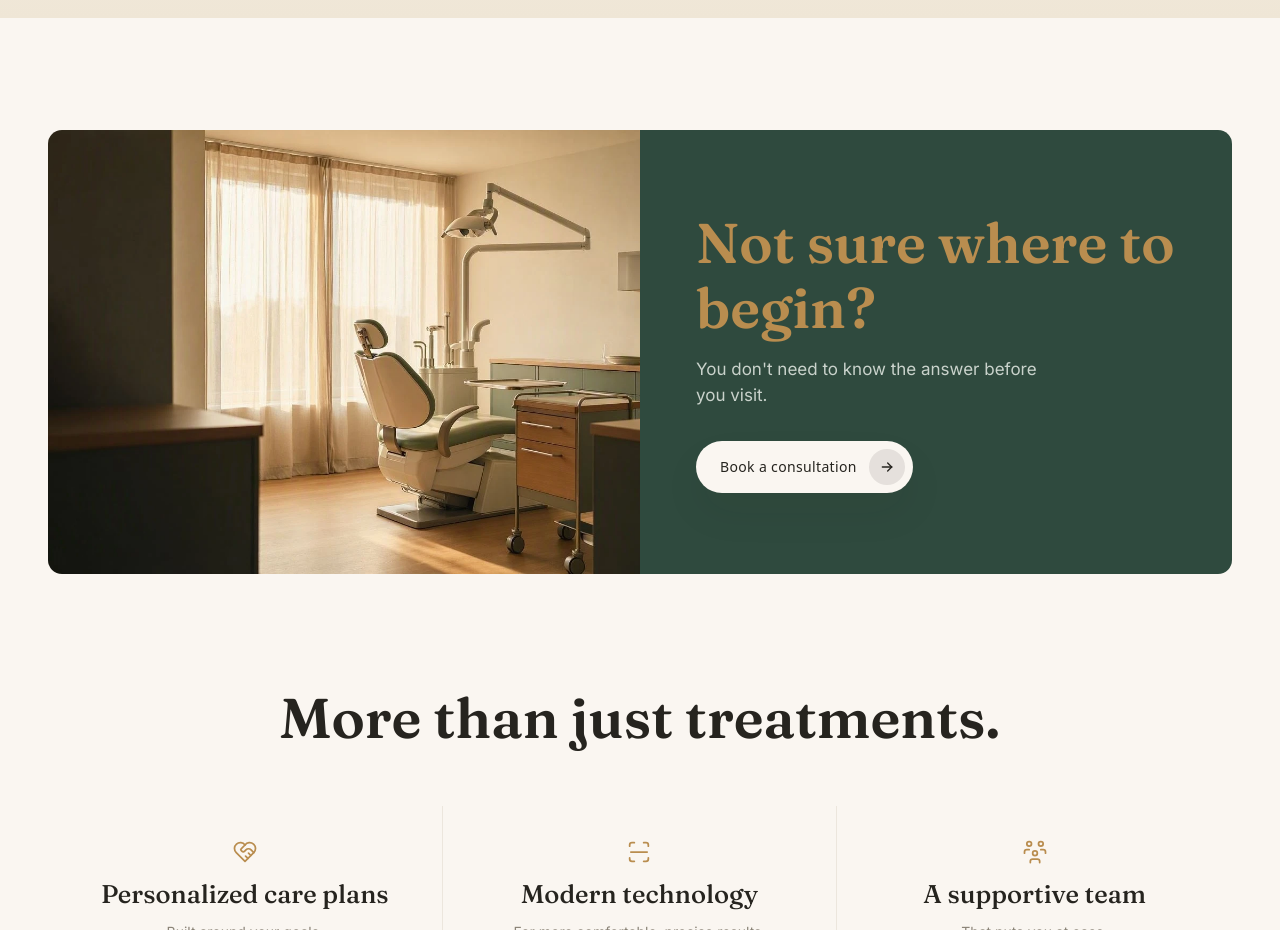
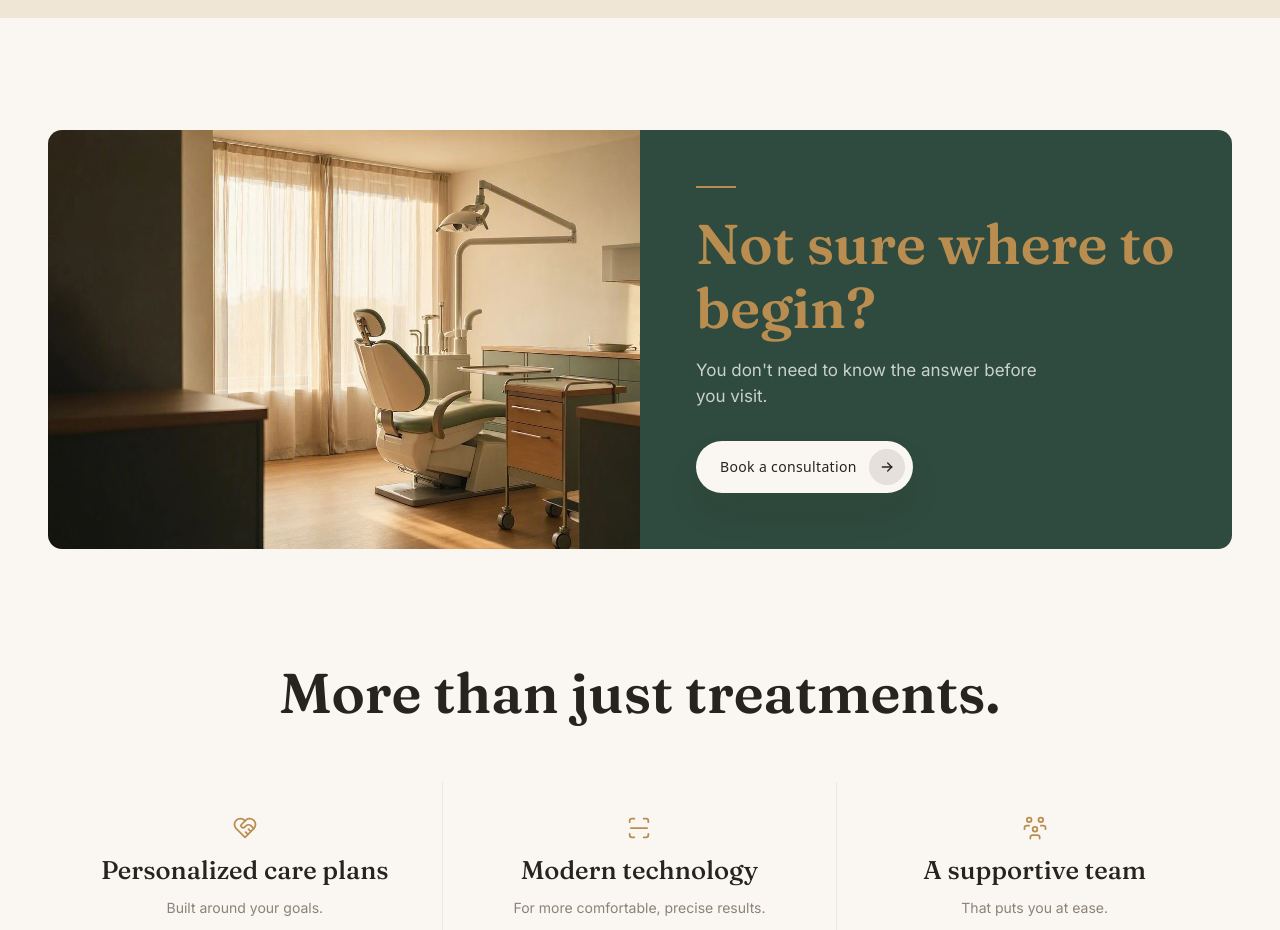
Before and after one commit to SadafNemani/noor-dental-studio, a Next.js app: page /en/your-care in a window 1280 px wide. Shown: the part 1400-2330 px from the top of the page. Built offline with nearby package versions, Linux system fonts and the light colour scheme; a web font is replaced by a local one.

Commit message:
fix: replaced ClosingCTA in your care page with shared component, SplitCTA

```diff
--- a/src/app/[locale]/your-care/page.tsx
+++ b/src/app/[locale]/your-care/page.tsx
@@ -9,9 +9,9 @@ import ScrollCue from "@/components/care/ScrollCue";
 import Footer from "@/components/layout/Footer";
 import SolidNavTrigger from "@/components/layout/SolidNavTrigger";
 import { richText } from "@/lib/richText";
-import ClosingCTA from "@/components/care/ClosingCTA";
 import WhyNoorPillars from "@/components/care/WhyNoorPillars";
 import ClosingBanner from "@/components/care/ClosingBanner";
+import SplitCTA from "@/components/shared/SplitCTA";
 
 export default async function YourCarePage() {
   const t = await getTranslations("yourCare");
@@ -72,7 +72,13 @@ export default async function YourCarePage() {
 
       <section className="pt-20 md:pt-28">
         <Container>
-          <ClosingCTA />
+          <SplitCTA
+            image="/images/care-closing-room.webp"
+            heading={t("closing.heading")}
+            body={t("closing.body")}
+            ctaLabel={t("closing.cta")}
+            ctaHref="/booking"
+          />
         </Container>
       </section>
 
--- a/src/components/care/ClosingCTA.tsx
+++ /dev/null
@@ -1,34 +0,0 @@
-"use client";
-
-import { useTranslations } from "next-intl";
-import Heading from "../typography/Heading";
-import Text from "../typography/Text";
-import Arrive from "../motion/Arrive";
-import Button from "../ui/Button";
-
-export default function ClosingCTA() {
-  const t = useTranslations("yourCare.closing");
-
-  return (
-    <div className="rounded-card grid grid-cols-1 overflow-hidden md:grid-cols-2">
-      <div
-        className="aspect-4/3 bg-cover bg-center"
-        style={{ backgroundImage: "url(/images/care-closing-room.webp" }}
-      />
-
-      <div className="bg-pine flex flex-col justify-center p-10 md:p-14">
-        <Arrive>
-          <Heading size="h2" className="text-gold mb-4">
-            {t("heading")}
-          </Heading>
-
-          <Text className="text-mist mb-8 max-w-90">{t("body")}</Text>
-
-          <Button href="/booking" className="bg-ivory text-charcoal hover:bg-ivory/90 w-fit">
-            {t("cta")}
-          </Button>
-        </Arrive>
-      </div>
-    </div>
-  );
-}
--- a/src/components/shared/SplitCTA.tsx
+++ b/src/components/shared/SplitCTA.tsx
@@ -22,6 +22,7 @@ export default function SplitCTA({ image, heading, body, ctaLabel, ctaHref }: Sp
       />
       <div className="bg-pine flex flex-col justify-center p-10 md:p-14">
         <Arrive>
+          <div className="bg-gold mb-6 h-0.5 w-10" />
           <Heading size="h2" className="text-gold mb-4">
             {heading}
           </Heading>
```
